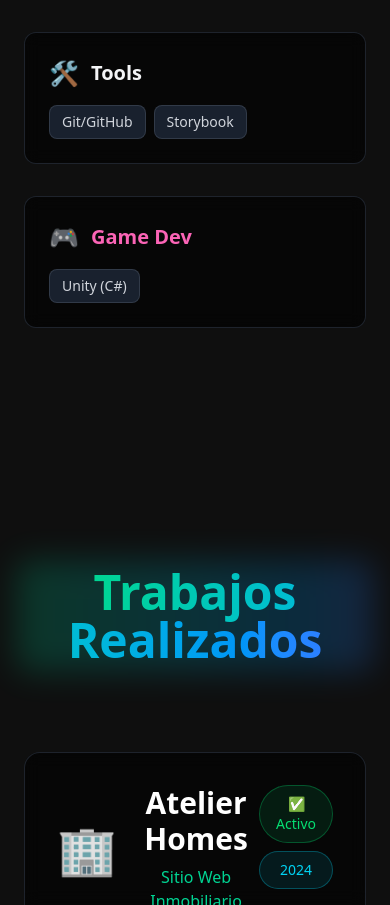
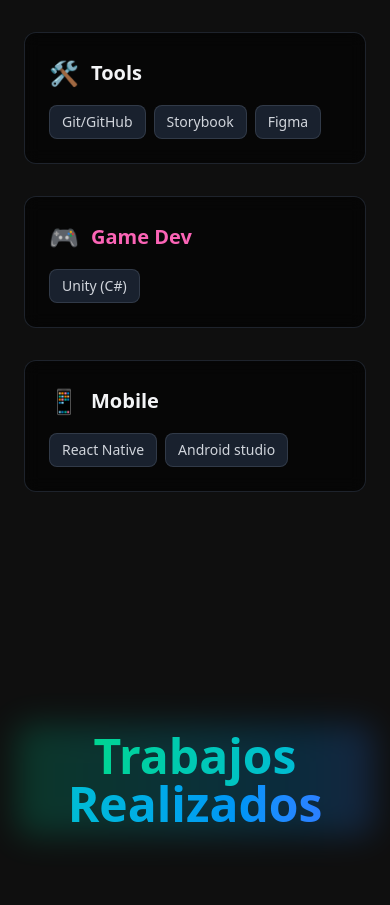
Before and after one commit to FacundoECornet/Facundo-Cornet-Portfolio, a React (Vite) app: page / in a window 390 px wide. Shown: the part 3204-4109 px from the top of the page. Built offline with nearby package versions, Linux system fonts and the light colour scheme.

Commit message:
se agrego mobile

```diff
--- a/src/components/Skills.tsx
+++ b/src/components/Skills.tsx
@@ -21,6 +21,9 @@ export default function Skills() {
     { name: 'Unity (C#)', category: 'gamedev', color: 'from-gray-700 to-purple-600' },
     { name: 'Storybook', category: 'tools', color: 'from-pink-500 to-rose-500' },
     { name: 'Mantine', category: 'frontend', color: 'from-blue-400 to-indigo-500' },
+    { name: 'React Native', category: 'mobile', color: 'from-teal-400 to-cyan-500' },
+    { name: 'Android studio', category: 'mobile', color: 'from-teal-400 to-green-500' },
+    { name: 'Figma', category: 'tools', color: 'from-pink-400 to-purple-500' },
   ];
 
   const categories = {
@@ -29,6 +32,7 @@ export default function Skills() {
     database: { name: 'Database', icon: '🗄️', color: 'blue' },
     tools: { name: 'Tools', icon: '🛠️', color: 'purple' },
     gamedev: { name: 'Game Dev', icon: '🎮', color: 'pink' },
+    mobile: { name: 'Mobile', icon: '📱', color: 'teal' },
   };
 
   // fondo
```
